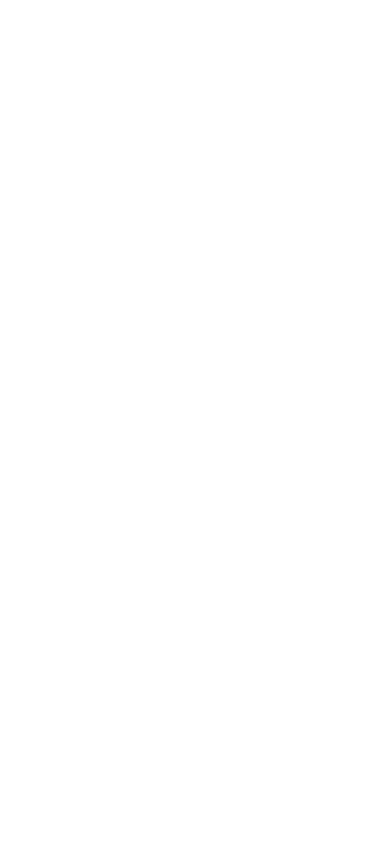
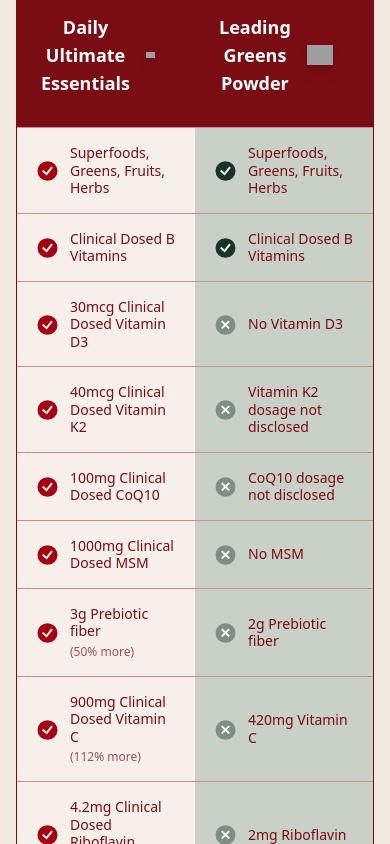
Before and after one commit to DongManhDung/alpha-ecommerce-48h-sprint, a React (Vite) app: page / in a window 390 px wide. Shown: the part 8960-9804 px from the top of the page. Before the commit the page ends 8782 px from the top, so only its background shows below. Built offline with nearby package versions, Linux system fonts and the light colour scheme; grey boxes are pictures that could not be loaded.

Commit message:
feat: Working on alpha-sprint: Create Comparison Section, update Body

```diff
--- a/src/components/body/Body.jsx
+++ b/src/components/body/Body.jsx
@@ -3,6 +3,7 @@
 import ReviewsSection from "./review/ReviewsSection";
 import OrganSystemsSection from "./organsystem/OrganSystemsSection";
 import SavingsSection from "./saving/SavingsSection";
+import ComparisonSection from "./comparison/ComparisonSection";
 
 export default function Body() {
   return (
@@ -12,6 +13,7 @@
       <ReviewsSection />
       <OrganSystemsSection />
       <SavingsSection />
+      <ComparisonSection />
     </main>
   );
 }
--- /dev/null
+++ b/src/components/body/comparison/ComparisonSection.jsx
@@ -0,0 +1,298 @@
+import React, { useState } from "react";
+
+export default function IM8Comparison() {
+  const [showMore, setShowMore] = useState(false);
+  const INITIAL_ROWS = 10;
+  return (
+    <section className="w-full bg-[#F3EADF] py-12 px-4 md:px-8">
+      <h2 className="text-center text-3xl md:text-4xl font-serif text-[#7A0C14] mb-10">
+        IM8: The New Gold Standard
+      </h2>
+
+      <div className="max-w-6xl mx-auto border border-[#7A0C14] rounded-xl overflow-hidden">
+        {/* Header with Product Images */}
+        <div className="grid grid-cols-2">
+          {/* Left product */}
+          <div className="bg-[#7A0C14] flex items-center justify-between px-6 py-4">
+            <h3 className="text-white font-semibold text-lg">
+              Daily Ultimate Essentials
+            </h3>
+            <div className="p-4 rounded">
+              <img
+                src="https://im8health.com/cdn/shop/files/sachet-thumb.png?v=1761040601"
+                alt="Daily Ultimate Essentials"
+                className="h-20 w-auto object-contain drop-shadow-lg"
+              />
+            </div>
+          </div>
+
+          {/* Right product */}
+          <div className="bg-[#7A0C14] flex items-center justify-between px-6 py-4">
+            <h3 className="text-white font-semibold text-lg">
+              Leading Greens Powder
+            </h3>
+            <div className="p-4 rounded">
+              <img
+                src="https://im8health.com/cdn/shop/files/179-_Converted_B_1.png?v=1730093105"
+                alt="Leading Greens Powder"
+                className="h-20 w-auto object-contain drop-shadow-lg"
+              />
+            </div>
+          </div>
+        </div>
+
+        {/* Comparison Rows */}
+        {/* Comparison Rows */}
+        {rows.slice(0, INITIAL_ROWS).map((row, i) => (
+          <div
+            key={i}
+            className="grid grid-cols-2 border-t border-[#7A0C14]/40"
+          >
+            <Cell icon={row.leftIcon} text={row.left} light />
+            <Cell icon={row.rightIcon} text={row.right} />
+          </div>
+        ))}
+
+        {/* See More Button */}
+        {rows.length > INITIAL_ROWS && (
+          <div className="border-t border-[#7A0C14]/40 bg-white text-center py-4">
+            <button
+              className="text-[#7A0C14] underline font-medium"
+              onClick={() => setShowMore(!showMore)}
+            >
+              {showMore ? "Show Less" : "See More"}
+            </button>
+          </div>
+        )}
+
+        {/* Remaining Rows (initially hidden, can be toggled) */}
+        {showMore &&
+          rows.slice(INITIAL_ROWS).map((row, i) => (
+            <div
+              key={i + INITIAL_ROWS}
+              className="grid grid-cols-2 border-t border-[#7A0C14]/40"
+            >
+              <Cell icon={row.leftIcon} text={row.left} light />
+              <Cell icon={row.rightIcon} text={row.right} />
+            </div>
+          ))}
+      </div>
+
+      <div className="text-center mt-8">
+        <button className="bg-[#A40011] text-white px-8 py-3 rounded-full font-semibold">
+          VIEW SUPPLEMENT FACTS
+        </button>
+      </div>
+    </section>
+  );
+}
+
+function Cell({ icon, text, light }) {
+  const isObject = typeof text === "object";
+
+  return (
+    <div
+      className={`flex items-center gap-3 px-5 py-4 text-sm md:text-base text-left ${
+        light ? "bg-[#F7EFEA]" : "bg-[#C8D0C7]"
+      }`}
+    >
+      <span
+        className="shrink-0 mt-0.5"
+        dangerouslySetInnerHTML={{ __html: icon }}
+      />
+
+      <div className="leading-tight">
+        <div className="font-medium text-[#7A0C14]">
+          {isObject ? text.title : text}
+        </div>
+
+        {isObject && text.sub && (
+          <div className="text-xs md:text-sm text-[#7A0C14]/70 mt-1">
+            ({text.sub})
+          </div>
+        )}
+      </div>
+    </div>
+  );
+}
+
+const checkRed = `<svg width="21" height="20" viewBox="0 0 21 20" fill="none" xmlns="http://www.w3.org/2000/svg"><ellipse cx="10.4883" cy="10.0002" rx="10" ry="9.7561" fill="#A40011"/><path d="M6.44531 10.2079L9.54815 13.114C12.2077 9.79279 14.424 6.88672 14.424 6.88672" stroke="#EFEFEF" stroke-width="2" stroke-linecap="square"/></svg>`;
+
+const checkGreen = `<svg width="21" height="20" viewBox="0 0 21 20" fill="none" xmlns="http://www.w3.org/2000/svg"><ellipse cx="10.4883" cy="10.0002" rx="10" ry="9.7561" fill="#18332A"/><path d="M6.44531 10.2079L9.54815 13.114C12.2077 9.79279 14.424 6.88672 14.424 6.88672" stroke="#EFEFEF" stroke-width="2" stroke-linecap="square"/></svg>`;
+
+const cross = `<svg width="21" height="20" viewBox="0 0 21 20" fill="none" xmlns="http://www.w3.org/2000/svg"><ellipse cx="10.4883" cy="10.0002" rx="10" ry="9.7561" fill="#1E3B32" fill-opacity="0.44"/><path d="M6.82812 6.09766L14.1452 13.4147M6.82812 13.4147L14.1452 6.09766" stroke="white" stroke-width="2"/></svg>`;
+
+const rows = [
+  {
+    left: "Superfoods, Greens, Fruits, Herbs",
+    right: "Superfoods, Greens, Fruits, Herbs",
+    leftIcon: checkRed,
+    rightIcon: checkGreen,
+  },
+  {
+    left: "Clinical Dosed B Vitamins",
+    right: "Clinical Dosed B Vitamins",
+    leftIcon: checkRed,
+    rightIcon: checkGreen,
+  },
+  {
+    left: "30mcg Clinical Dosed Vitamin D3",
+    right: "No Vitamin D3",
+    leftIcon: checkRed,
+    rightIcon: cross,
+  },
+  {
+    left: "40mcg Clinical Dosed Vitamin K2",
+    right: "Vitamin K2 dosage not disclosed",
+    leftIcon: checkRed,
+    rightIcon: cross,
+  },
+  {
+    left: "100mg Clinical Dosed CoQ10",
+    right: "CoQ10 dosage not disclosed",
+    leftIcon: checkRed,
+    rightIcon: cross,
+  },
+  {
+    left: "1000mg Clinical Dosed MSM",
+    right: "No MSM",
+    leftIcon: checkRed,
+    rightIcon: cross,
+  },
+  {
+    left: {
+      title: "3g Prebiotic fiber",
+      sub: "50% more",
+    },
+    right: "2g Prebiotic fiber",
+    leftIcon: checkRed,
+    rightIcon: cross,
+  },
+  {
+    left: {
+      title: "900mg Clinical Dosed Vitamin C",
+      sub: "112% more",
+    },
+    right: "420mg Vitamin C",
+    leftIcon: checkRed,
+    rightIcon: cross,
+  },
+  {
+    left: {
+      title: "4.2mg Clinical Dosed Riboflavin",
+      sub: "110% more",
+    },
+    right: "2mg Riboflavin",
+    leftIcon: checkRed,
+    rightIcon: cross,
+  },
+  {
+    left: {
+      title: "65mg Magnesium",
+      sub: "150% more",
+    },
+    right: "26mg Magnesium",
+    leftIcon: checkRed,
+    rightIcon: cross,
+  },
+
+  {
+    left: {
+      title: "70mcg Clinical Dosed Selenium",
+      sub: "250% more",
+    },
+    right: "20mcg Selenium",
+    leftIcon: checkRed,
+    rightIcon: cross,
+  },
+  {
+    left: {
+      title: "100mcg Clinical Dosed Chromium",
+      sub: "300% more",
+    },
+    right: "25mcg Chromium",
+    leftIcon: checkRed,
+    rightIcon: cross,
+  },
+  {
+    left: {
+      title: "1mg Clinical Dosed Copper",
+      sub: "413% more",
+    },
+    right: "195mcg Copper",
+    leftIcon: checkRed,
+    rightIcon: cross,
+  },
+  {
+    left: {
+      title: "3mg Clinical Dosed Manganes",
+      sub: "650% more",
+    },
+    right: "400mcg Manganese",
+    leftIcon: checkRed,
+    rightIcon: cross,
+  },
+  {
+    left: "50mcg Clinical Dosed Molybdenum",
+    right: "No Molybdenum",
+    leftIcon: checkRed,
+    rightIcon: cross,
+  },
+  {
+    left: "150mcg Clinical Dosed Iodine",
+    right: "No Iodine",
+    leftIcon: checkRed,
+    rightIcon: cross,
+  },
+  {
+    left: {
+      title: "10b CFU Probiotics",
+      sub: "B coagulans BC99®, B subtilis DE111®",
+    },
+    right: "7.2B CFU Probiotics",
+    leftIcon: checkRed,
+    rightIcon: cross,
+  },
+  {
+    left: {
+      title: "Postbiotics",
+      sub: "FloraSMART® (25mg)",
+    },
+    right: "No Postbiotics",
+    leftIcon: checkRed,
+    rightIcon: cross,
+  },
+  {
+    left: "Cell Rejuvenation Technology®",
+    right: "No Proprietary Technology",
+    leftIcon: checkRed,
+    rightIcon: cross,
+  },
+   {
+    left: {
+      title: "Stevia-free",
+      sub: "Fermented Sugarcane Extract",
+    },
+    right: "Includes Stevia",
+    leftIcon: checkRed,
+    rightIcon: cross,
+  },
+  {
+    left: {
+      title: "No Refrigeration",
+      sub: "Shelf-stable Probiotics",
+    },
+    right: "Refrigeration Needed",
+    leftIcon: checkRed,
+    rightIcon: cross,
+  },
+  {
+    left: {
+      title: "Branded Ingredients",
+      sub: "Quatrefolic®, AstaPure®, DE111®, Bacillus BC99®, VegD3™, FloraSmart™, Nutralga®, Astapure®",
+    },
+    right: "None",
+    leftIcon: checkRed,
+    rightIcon: cross,
+  },
+];
```
